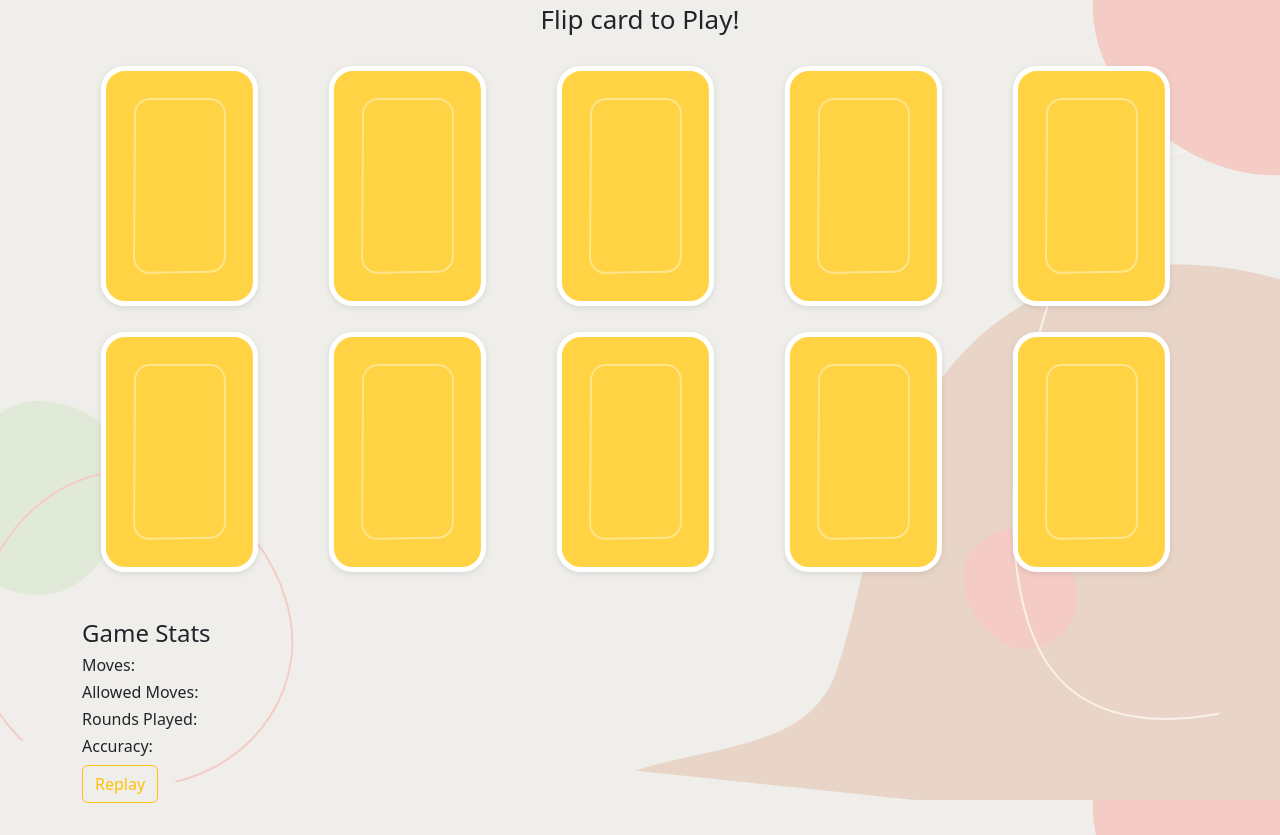
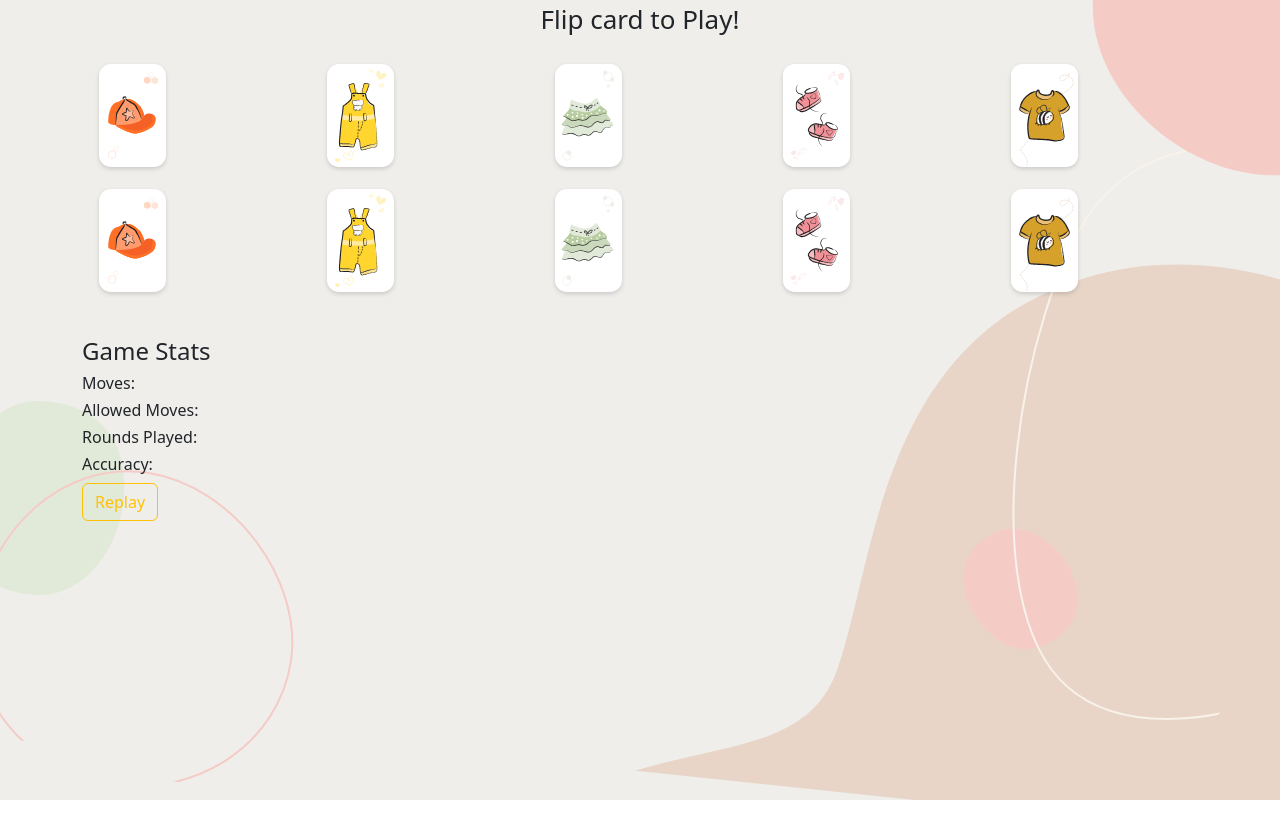
Before and after one commit to laualuoch/memora-game, a React (Create React App) app: page / in a window 1280 px wide. After the commit the page ends 800 px from the top, so only its background shows below. Built offline with nearby package versions, Linux system fonts and the light colour scheme.

Commit message:
remove defaultCard image from the dataset and ascertain that the flippedImage value can be accessed from the dataset

```diff
--- a/src/App.js
+++ b/src/App.js
@@ -1,4 +1,9 @@
 import card from './images/card.svg';
+import cap from './images/bee-cap.svg';
+import romper from './images/bee-romper.svg';
+import shoes from './images/bee-shoes.svg';
+import skirt from './images/bee-skirt.svg';
+import shirt from './images/bee-shirt.svg';
 import './css/App.css';
 import 'bootstrap/dist/css/bootstrap.css';
 import { useState } from 'react';
@@ -6,17 +11,19 @@ import { Row, Col } from 'react-bootstrap';
 
 const FlipCardGame = () => {
 
+  const defaultImage = card
+
   const [cards, setCards] = useState ([
-    { id: 1, value: 'bee-cap', flipped: false, matched: false, defaultImage: {card}},
-    { id: 2, value: 'bee-romper', flipped: false, matched: false, defaultImage: {card }},
-    { id: 3, value: 'bee-skirt', flipped: false, matched: false, defaultImage: {card }},
-    { id: 4, value: 'bee-shoes', flipped: false, matched: false, defaultImage: {card}},
-    { id: 5, value: 'bee-shirt', flipped: false, matched: false,defaultImage: {card }},
-    { id: 6, value: 'bee-cap', flipped: false, matched: false, defaultImage: {card} },
-    { id: 7, value: 'bee-romper', flipped: false, matched: false, defaultImage: {card}},
-    { id: 8, value: 'bee-skirt', flipped: false, matched: false, defaultImage: {card}},
-    { id: 9, value: 'bee-shoes', flipped: false, matched: false, defaultImage: {card}},
-    { id: 10, value: 'bee-shirt', flipped: false, matched: false, defaultImage: {card}},
+    { id: 1, value: 'bee-cap', flipped: false, matched: false, flippedImage: cap },
+    { id: 2, value: 'bee-romper', flipped: false, matched: false, flippedImage: romper },
+    { id: 3, value: 'bee-skirt', flipped: false, matched: false, flippedImage: skirt },
+    { id: 4, value: 'bee-shoes', flipped: false, matched: false, flippedImage: shoes },
+    { id: 5, value: 'bee-shirt', flipped: false, matched: false,flippedImage: shirt },
+    { id: 6, value: 'bee-cap', flipped: false, matched: false, flippedImage: cap },
+    { id: 7, value: 'bee-romper', flipped: false, matched: false, flippedImage: romper },
+    { id: 8, value: 'bee-skirt', flipped: false, matched: false, flippedImage: skirt },
+    { id: 9, value: 'bee-shoes', flipped: false, matched: false, flippedImage: shoes },
+    { id: 10, value: 'bee-shirt', flipped: false, matched: false, flippedImage: shirt },
   ]);
 
   const GameStats = () => {
@@ -53,7 +60,7 @@ const FlipCardGame = () => {
   const Card = ( {cardImage}, {onClick}) => {
     return (
       <img
-      src={card}
+      src={cardImage}
       class="btn img-fluid"
       onClick={()=> console.log('Card clicked!')}
       alt="Card One"></img>
@@ -67,14 +74,14 @@ const FlipCardGame = () => {
           <Row key={row}>
             {[0, 1, 2, 3, 4].map((col) => (
               <Col key={col}>
-                <Card />
+                <Card cardImage={cards[row * 5 + col].flippedImage}/>
               </Col>
             ))}
           </Row>
         ))}
       </div>
     )
-  }
+  };
 
   return (
     <>
```
